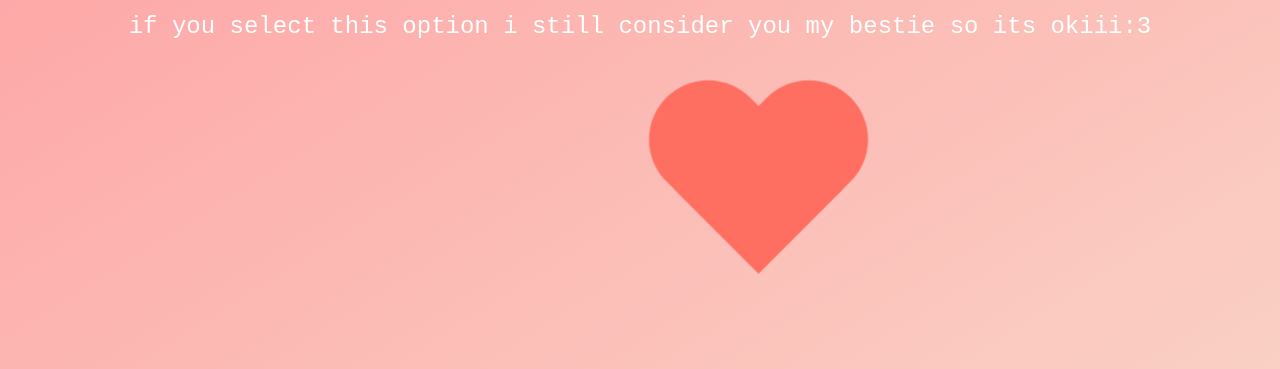
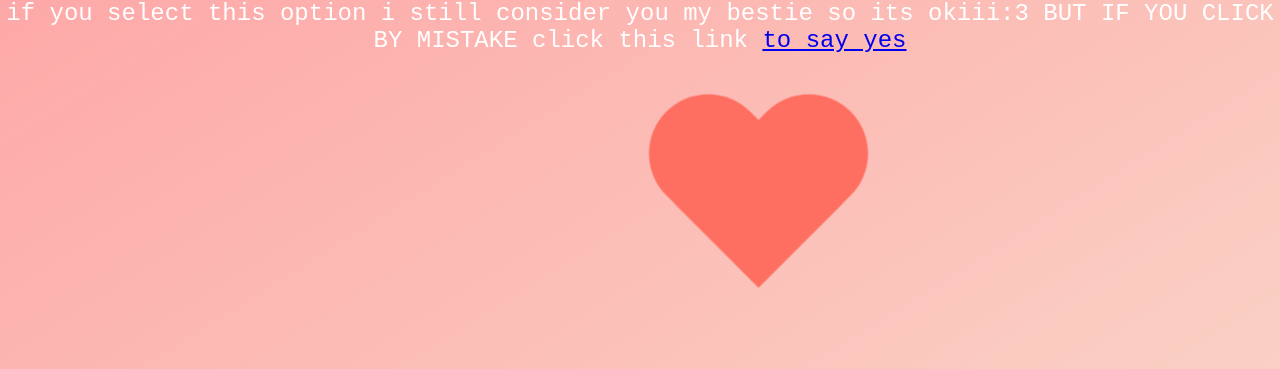
Before and after one commit to AppleSugar69/love-confession, a plain HTML site: page no.html in a window 1280 px wide. Shown: the part 431-800 px from the top of the page. Drawn offline with Linux system fonts and the light colour scheme.

Commit message:
Add files via upload

```diff
--- a/no.html
+++ b/no.html
@@ -70,7 +70,10 @@
 <body>
     <div class="container">
         <h1>NO! why would you select this option anyway T-T</h1>
-        <p>if you select this option i still consider you my bestie so its okiii:3</p>
+        <p>if you select this option i still consider you my bestie so its okiii:3
+            BUT IF YOU CLICK BY MISTAKE click this link <a href="https://applesugar69.github.io/love-confession/yes.html"> to say yes</a>
+
+        </p>
         <div class="heart"></div>
     </div>
 </body>
```
